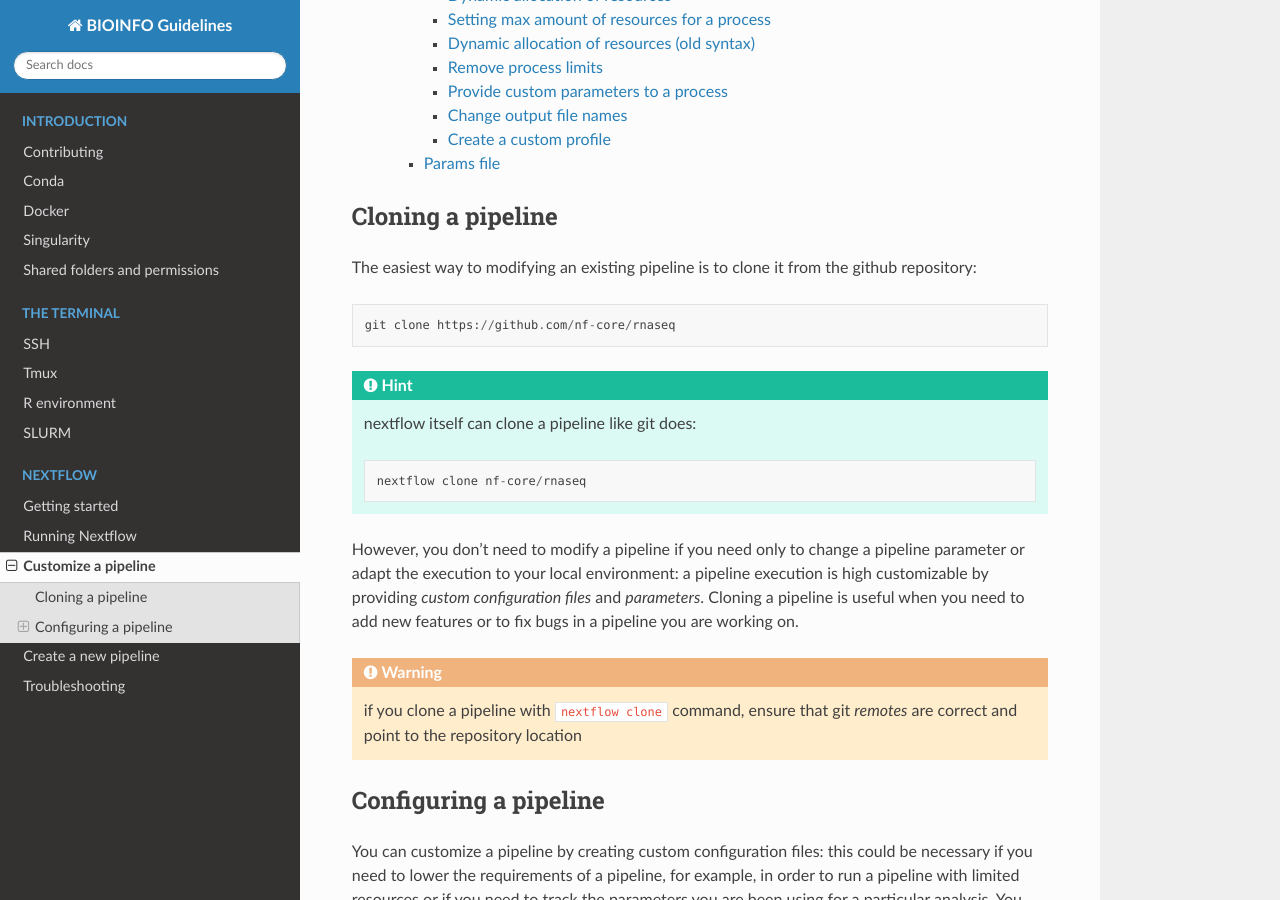
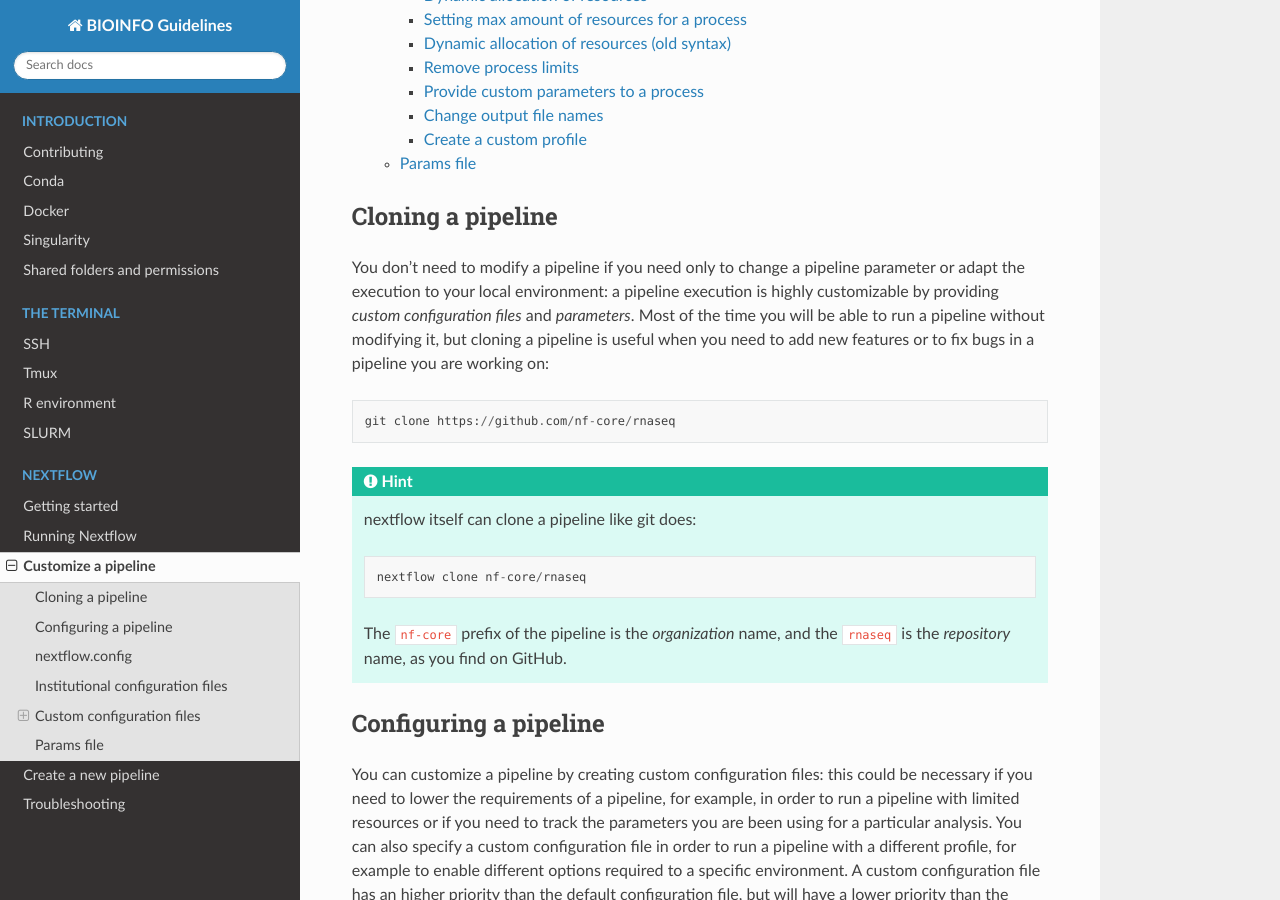
Before and after one commit to cnr-ibba/BIOINFO-guidelines, a Sphinx documentation site: the page built from docs/nextflow/customize.rst, in a window 1280 px wide and 900 px high, scrolled down 380 px. Built offline with Sphinx 7.4.7 and the Read the Docs theme 3.1.0, drawn with Linux system fonts in a browser that asks for light colours; some of the changed text lies outside the part shown.

Commit message:
:memo: update customize nextflow document

```diff
--- a/docs/nextflow/customize.rst
+++ b/docs/nextflow/customize.rst
@@ -7,8 +7,12 @@ Customize a pipeline
 Cloning a pipeline
 ------------------
 
-The easiest way to modifying an existing pipeline is to clone it from the github
-repository::
+You don't need to modify a pipeline if you need only to change a pipeline
+parameter or adapt the execution to your local environment: a pipeline execution
+is highly customizable by providing *custom configuration files* and *parameters*.
+Most of the time you will be able to run a pipeline without modifying it, but
+cloning a pipeline is useful when you need to add new features or to fix bugs
+in a pipeline you are working on::
 
   git clone https://github.com/nf-core/rnaseq
 
@@ -18,16 +22,8 @@ repository::
 
     nextflow clone nf-core/rnaseq
 
-However, you don't need to modify a pipeline if you need only to change a pipeline
-parameter or adapt the execution to your local environment: a pipeline execution
-is high customizable by providing *custom configuration files* and *parameters*. Cloning
-a pipeline is useful when you need to add new features or to fix bugs in a pipeline
-you are working on.
-
-.. warning::
-
-  if you clone a pipeline with ``nextflow clone`` command, ensure that git *remotes* are
-  correct and point to the repository location
+  The ``nf-core`` prefix of the pipeline is the *organization* name, and the
+  ``rnaseq`` is the *repository* name, as you find on GitHub.
 
 .. _configuring-a-pipeline:
 
@@ -50,7 +46,7 @@ configuration options and priorities, please see the
 `nextflow configuration <https://www.nextflow.io/docs/latest/config.html>`_ documentation.
 
 nextflow.config
-~~~~~~~~~~~~~~~
+---------------
 
 Before starting with a new custom configuration file, you should take a look to
 the default configuration file provided by the pipeline you are working on. For
@@ -73,7 +69,7 @@ are defined.
 .. _institutional-configuration-files:
 
 Institutional configuration files
-~~~~~~~~~~~~~~~~~~~~~~~~~~~~~~~~~
+---------------------------------
 
 Nextflow offers a GitHub repository where institutional configuration files can
 be stored and shared among users. This means that users belonging to the same
@@ -136,7 +132,7 @@ documents for more information.
   and :ref:`clone-institutional-configuration-files` of this documentation.
 
 Custom configuration files
-~~~~~~~~~~~~~~~~~~~~~~~~~~
+--------------------------
 
 There are other configuration files that can be used to customize a single pipeline
 and can be stored in the pipeline directory or in the directory where you are running
@@ -165,7 +161,7 @@ reference. Here we provide some examples of how to customize a pipeline using
 custom configuration files.
 
 Process selectors
-^^^^^^^^^^^^^^^^^
+~~~~~~~~~~~~~~~~~
 
 Nextflow let you to specify the behavior of a process or a group of processes
 using process `selectors <https://www.nextflow.io/docs/latest/config.html#process-selectors>`_
@@ -175,9 +171,10 @@ for every process having the same label, the second one let you to specify the
 requirements for a process by name. More precisely, in DSL2 pipelines, this requirements
 are specified in ``conf/base.config`` and ``conf/modules.config`` where the first
 file is used to specify the requirements for a group of jobs using *labels* and
-the second one is used to specify the requirements for a single process.
+the second one is used to specify the requirements for a single process using
+*names*.
 
-The Nextflow community recommend to use labels to specify the requirements for
+The Nextflow community recommend to specify the requirements for
 a group of processes when possible using ``withLabel``: when there's
 the need to specify the requirements for a single process, you can use the ``withName``
 selector. For example, to lower resources requirements, it's better to
@@ -221,7 +218,7 @@ or ``-config`` option:
 .. _dynamic-allocation-resources:
 
 Dynamic allocation of resources
-^^^^^^^^^^^^^^^^^^^^^^^^^^^^^^^
+~~~~~~~~~~~~~~~~~~~~~~~~~~~~~~~
 
 It is possible that different instances of a process require different resources
 in terms of computing power, memory, or time. In such situations, requesting, for example,
@@ -245,7 +242,11 @@ specify the resources required by a process like this:
       }
   }
 
-Other directives that affect the dynamic allocation of resources when a task is retried
+This means that every time a task is retried, the amount of resources required by
+the process will be increased by a factor equal to the number of attempts. However,
+the *maximum* amount of attempts and resources should be specified in configuration
+files to avoid infinite loops or excessive resource requirements.
+Such directives that affect the dynamic allocation of resources when a task is retried
 are `errorStrategy <https://www.nextflow.io/docs/latest/reference/process.html#errorstrategy>`_
 and `maxRetries <https://www.nextflow.io/docs/latest/reference/process.html#maxretries>`_:
 the first one let you to specify the behavior of a process when an error occurs,
@@ -283,7 +284,7 @@ and continue with the workflow:
   medium article to get more hints on how to handle failing jobs in Nextflow.
 
 Setting max amount of resources for a process
-^^^^^^^^^^^^^^^^^^^^^^^^^^^^^^^^^^^^^^^^^^^^^
+~~~~~~~~~~~~~~~~~~~~~~~~~~~~~~~~~~~~~~~~~~~~~
 
 Nextflow will also let you to specify the maximum resources required by a process
 using the `resourceLimits <https://www.nextflow.io/docs/latest/reference/process.html#resourcelimits>`_
@@ -328,7 +329,7 @@ by a process is shown below:
 
 
 Dynamic allocation of resources (old syntax)
-^^^^^^^^^^^^^^^^^^^^^^^^^^^^^^^^^^^^^^^^^^^^
+~~~~~~~~~~~~~~~~~~~~~~~~~~~~~~~~~~~~~~~~~~~~
 
 Before version ``24.04.0``, Nextflow let you specify the maximum resources required
 by a process using the ``--max_cpus``, ``--max_memory`` and ``--max_time`` parameters.
@@ -392,19 +393,21 @@ resources required by a process with the old syntax is shown below:
       }
   }
 
-The ``--max_cpus``, ``--max_memory`` and ``--max_time`` parameters are the maximum
-allowed values for dynamic job requirements: by setting these parameters you can
-ensure that a *single job* will not allocate more resources than the ones you have
-declared. Those parameters have not effect on the *global* resources used or the
-number of job submitted.
+.. hint::
 
-.. hint::
+  The ``--max_cpus``, ``--max_memory`` and ``--max_time`` parameters are the maximum
+  allowed values for dynamic job requirements: by setting these parameters you can
+  ensure that a *single job* will not allocate more resources than the ones you have
+  declared. Those parameters have not effect on the *global* resources used or the
+  number of job submitted.
+
+.. tip::
 
   ``--max_cpus``, ``--max_memory`` and ``--max_time`` are parameters that can be
   submitted using the nextflow *params file* or *command line interface*.
 
 Remove process limits
-^^^^^^^^^^^^^^^^^^^^^
+~~~~~~~~~~~~~~~~~~~~~
 
 Sometimes could be convenient to remove the limits set by a process, for example
 a very long task that requires a lot of time to be completed: in this case, will
@@ -424,7 +427,7 @@ This will override all the time limits set by the process and will let the *exec
 to choose the max allowed value (if supported).
 
 Provide custom parameters to a process
-^^^^^^^^^^^^^^^^^^^^^^^^^^^^^^^^^^^^^^
+~~~~~~~~~~~~~~~~~~~~~~~~~~~~~~~~~~~~~~
 
 Some modules may require additional parameters to be provided in order to work
 correctly. This parameters can be specified with the ``ext.args`` variable within
@@ -446,7 +449,7 @@ so on. In a DSL2 pipeline, custom variables for each process are defined in
 are set by default in your pipeline and before adding new variables to a process.
 
 Change output file names
-^^^^^^^^^^^^^^^^^^^^^^^^
+~~~~~~~~~~~~~~~~~~~~~~~~
 
 Sometimes could be useful to change the output file names of a process, for example
 when applying a process which keeps the same input file name in input and output.
@@ -473,7 +476,8 @@ In this example we use *closures* to define the output file name prefix *dynamic
 an this is useful to keep *sample name* in output file. In alternative, is possible
 to modify the `meta.id` using the
 `map operator <https://www.nextflow.io/docs/latest/reference/operator.html#operator-map>`_,
-for example:
+but this cannot be defined in the custom configuration file, should be defined in
+pipeline *workflow* or *subworkflow*, for example:
 
 .. code-block:: groovy
 
@@ -490,10 +494,10 @@ directive and define a closure to define the output file name prefix, for exampl
   publishDir 'results', saveAs: { filename -> "foo_$filename" }
 
 See `Store outputs renaming files <https://nextflow-io.github.io/patterns/publish-rename-outputs/>`_
-on `nextflow patterns <https://nextflow-io.github.io/patterns/>` for more information.
+on `nextflow patterns <https://nextflow-io.github.io/patterns/>`_ for more information.
 
 Create a custom profile
-^^^^^^^^^^^^^^^^^^^^^^^
+~~~~~~~~~~~~~~~~~~~~~~~
 
 A profile is a set of parameters that can be used to run a pipeline in a specific
 environment. For example, you can define a profile to run a pipeline in a cluster
@@ -525,8 +529,7 @@ option::
   nextflow run -profile cineca,singularity ...
 
 Params file
-~~~~~~~~~~~
-
+-----------
 
 A Nextflow JSON parameter file is a way of providing configuration parameters for
 a Nextflow pipeline in a structured format using JSON (JavaScript Object Notation).
@@ -553,9 +556,11 @@ Here’s a simple example of what a Nextflow JSON parameter file might look like
     "other_param": "value"
   }
 
-
+where ``input``, ``output``, and ``other_param`` are the parameters required by the
+pipeline and can be declared or overridden using CLI and prepending ``--`` to the
+parameter name (eg. ``--input``, ``--output``, ``--other_param``).
 To use a JSON parameter file in a Nextflow pipeline, you can specify it on the
-command line using the `-params-file` option:
+command line using the ``-params-file`` option:
 
 .. code-block:: bash
 
```
Also changed, not shown: other parts of docs/nextflow/customize.rst (+1 -1 lines).
